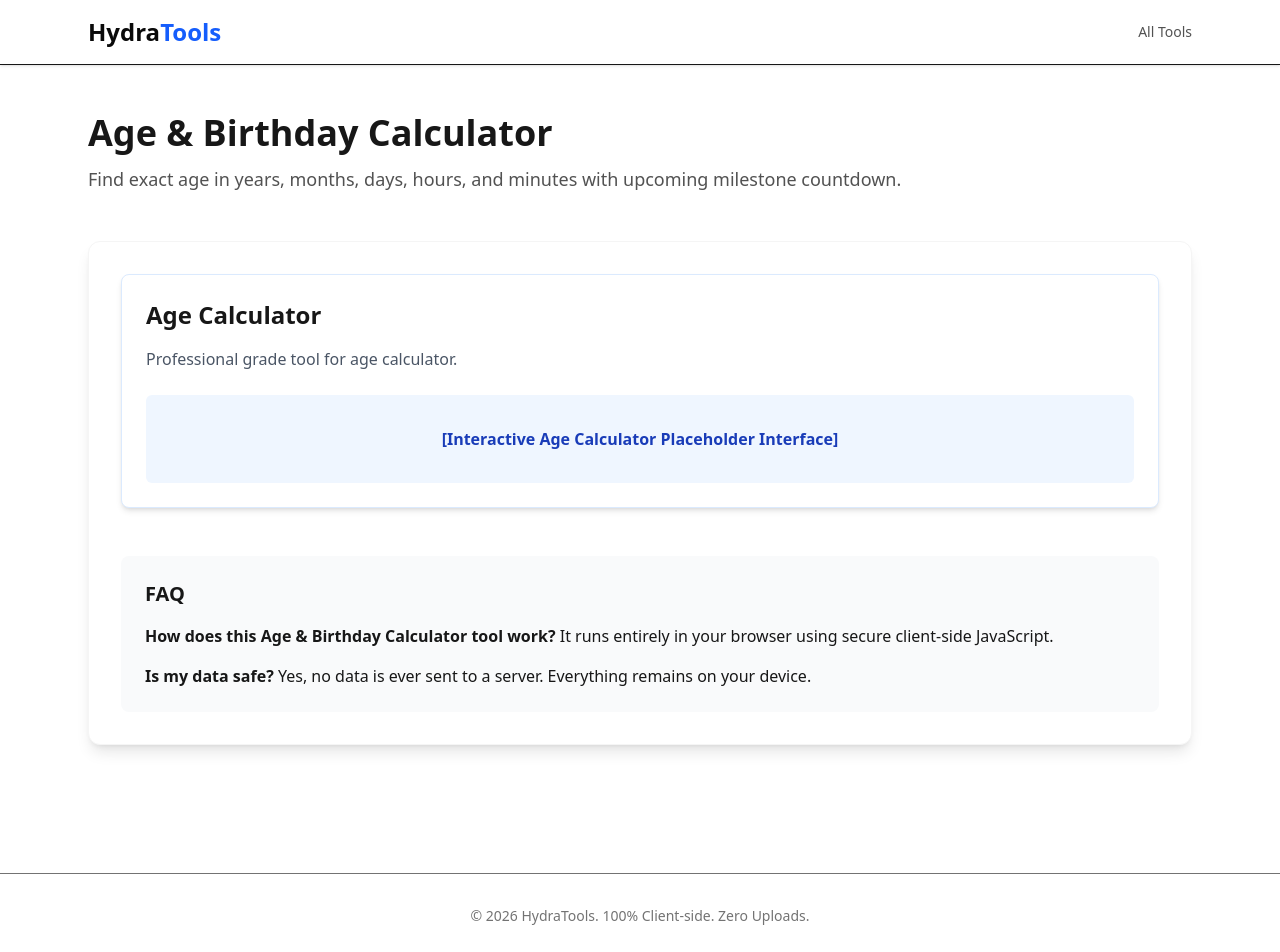
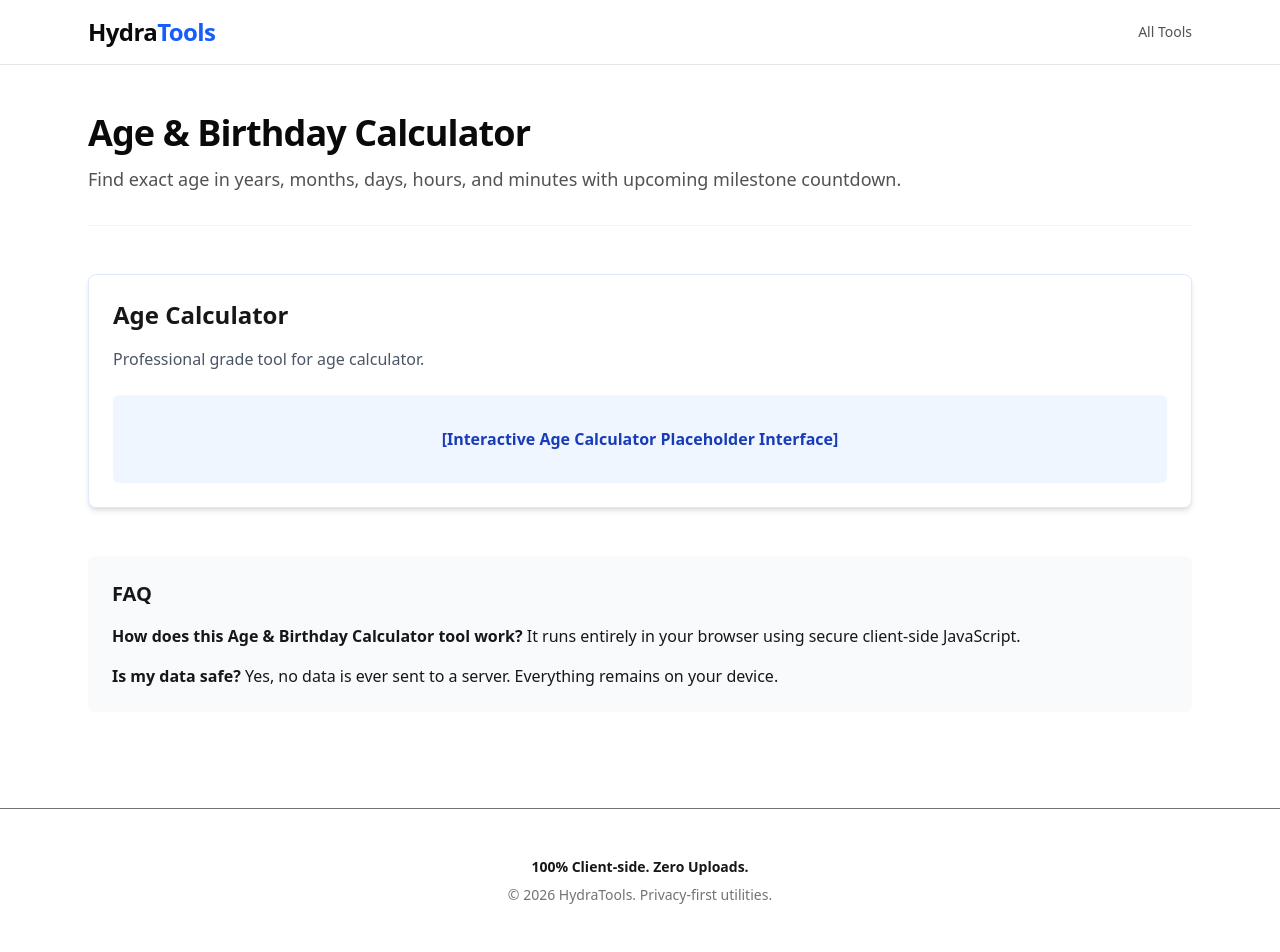
Before and after one commit to Zenpa313/Hydra-Tool, a Next.js app: page /tools/age-calc in a window 1280 px wide. Shown: the top 952 px of the page. Built offline with nearby package versions, Linux system fonts and the light colour scheme.

Commit message:
Refactor UI to match AllTools aesthetic

```diff
--- a/components/ui/Layout.tsx
+++ b/components/ui/Layout.tsx
@@ -4,30 +4,31 @@ import Link from 'next/link';
 export default function ToolLayout({ children, title, description }: { children: React.ReactNode, title: string, description: string }) {
     return (
         <div className="min-h-screen bg-white text-neutral-900 font-sans">
-            <nav className="border-b shadow-sm">
+            <nav className="border-b border-neutral-200">
                 <div className="max-w-6xl mx-auto px-6 py-4 flex items-center justify-between">
-                    <Link href="/" className="text-2xl font-bold text-neutral-950">
+                    <Link href="/" className="text-2xl font-bold tracking-tight text-neutral-950">
                         Hydra<span className="text-blue-600">Tools</span>
                     </Link>
-                    <div className="flex gap-6 text-sm text-neutral-600 font-medium">
+                    <div className="flex gap-6 text-sm font-medium text-neutral-600">
                         <Link href="/" className="hover:text-blue-600">All Tools</Link>
                     </div>
                 </div>
             </nav>
 
-            <main className="max-w-6xl mx-auto px-6 py-12">
-                <header className="mb-12">
-                    <h1 className="text-4xl font-extrabold mb-3">{title}</h1>
+            <main className="max-w-6xl mx-auto px-6 pt-12 pb-24">
+                <header className="mb-12 border-b border-neutral-100 pb-8">
+                    <h1 className="text-4xl font-extrabold tracking-tight text-neutral-950 mb-3">{title}</h1>
                     <p className="text-lg text-neutral-600">{description}</p>
                 </header>
 
-                <div className="bg-white rounded-xl shadow-lg border border-neutral-100 p-8">
+                <div className="bg-white rounded-xl">
                     {children}
                 </div>
             </main>
 
-            <footer className="border-t mt-20 py-8 text-center text-neutral-500 text-sm">
-                &copy; {new Date().getFullYear()} HydraTools. 100% Client-side. Zero Uploads.
+            <footer className="border-t py-12 text-center text-neutral-500 text-sm">
+                <p className="font-semibold text-neutral-900 mb-2">100% Client-side. Zero Uploads.</p>
+                <p>&copy; {new Date().getFullYear()} HydraTools. Privacy-first utilities.</p>
             </footer>
         </div>
     );
```
